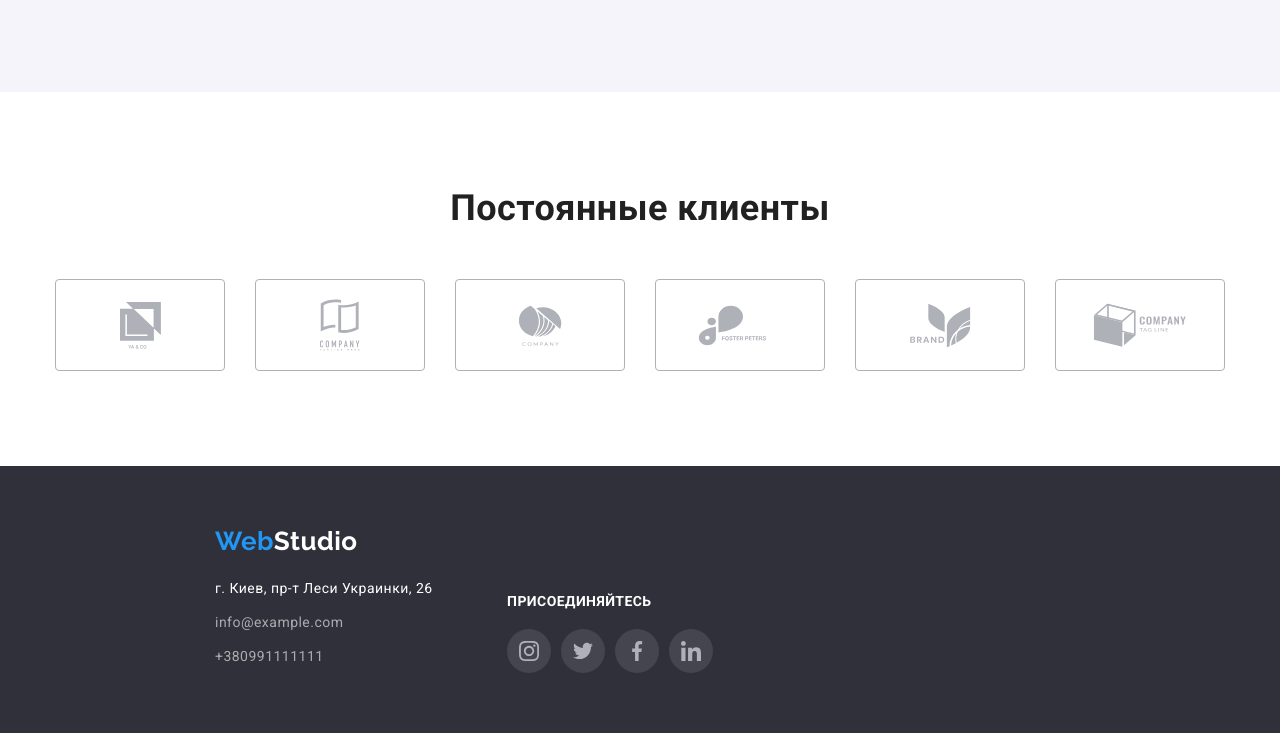
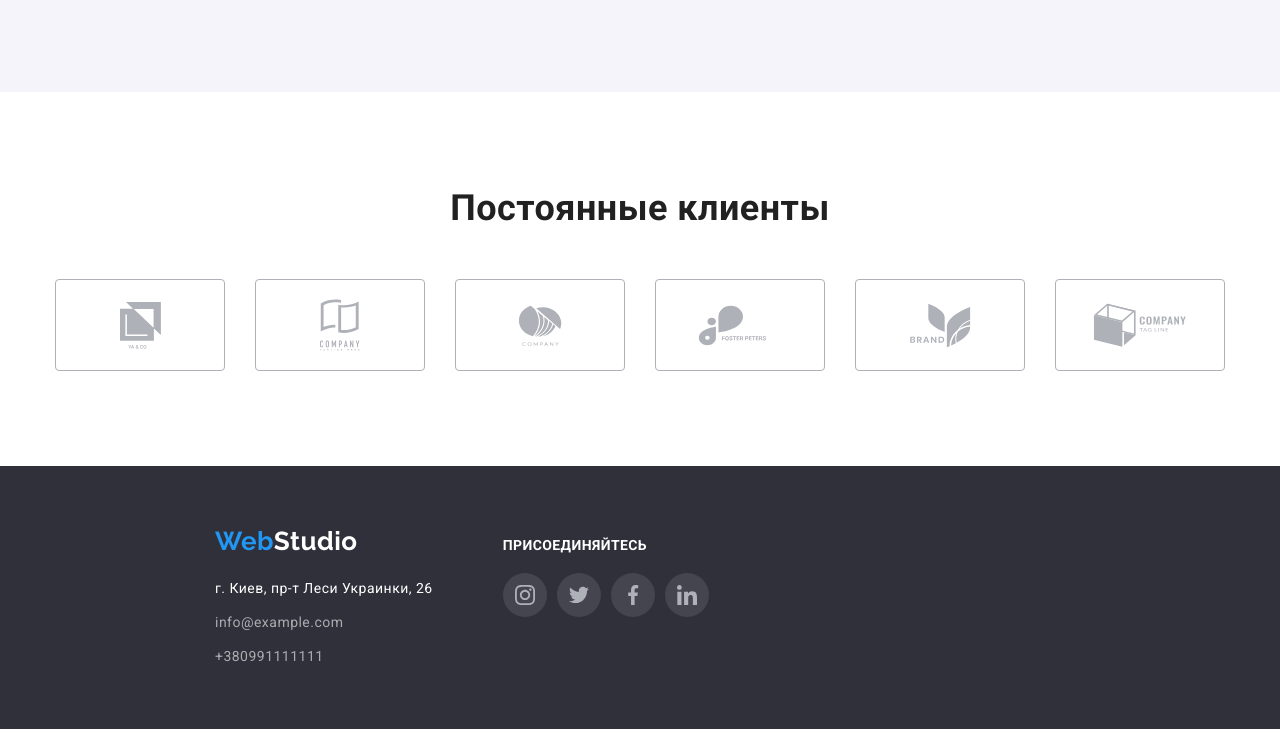
Before and after one commit to YevgeniyPanchenko/goit-markup-hw-04, a plain HTML site: page index.html in a window 1280 px wide. Shown: the part 2229-2962 px from the top of the page. Drawn offline with nearby package versions, Linux system fonts and the light colour scheme.

Commit message:
исправляет футер

```diff
--- a/css/style.css
+++ b/css/style.css
@@ -471,6 +471,7 @@ ul {
 }
 .footer-link {
   display: inline-block;
+  align-items: center;
   margin-left: 70px;
   padding-top: 0;
 }
@@ -491,3 +492,7 @@ ul {
   justify-content: space-between;
   margin-right: 32px;
 }
+.footer-test {
+  display: flex;
+  align-items: baseline;
+}
--- a/index.html
+++ b/index.html
@@ -383,6 +383,7 @@
             <!-- подвал -->
             <footer class="footer-background">
                 <div class="container">
+                    <div class="footer-test">
                         <div class="footer-address">
                             <a class="footer-webstudio" href="">Web<span class="footer-logo">Studio</span></a>
                             <address>
@@ -430,6 +431,7 @@
                                 </li>
                             </ul>
                         </div>
+                    </div>
 
                 </div>
             </footer>
```
Lines whose indentation alone changed are shown as unchanged.
